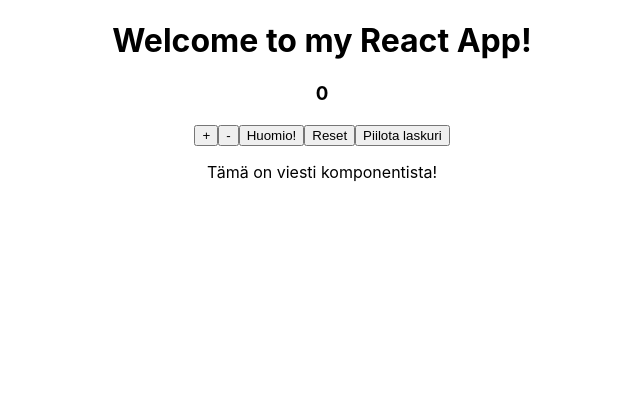
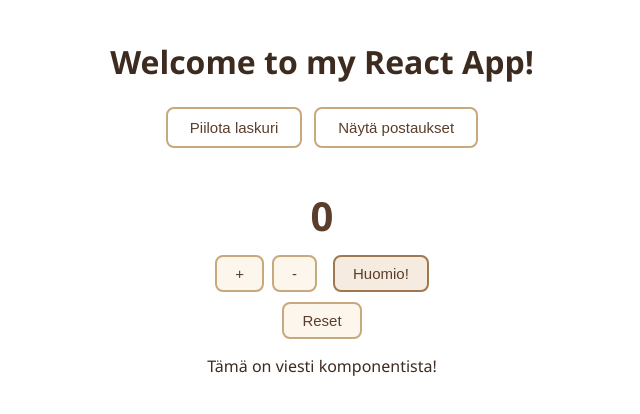
Before and after one commit to olekuz11/React-Careeria, a React (Create React App) app: page / in a window 1280 px wide. Both pictures are taken after a click on the button "Näytä laskuri". Shown: the top 414 px of the page, without its empty margins (318-958 px from the left). Built offline with nearby package versions, Linux system fonts and the light colour scheme.

Commit message:
päivä1 valmis

```diff
--- a/src/App.css
+++ b/src/App.css
@@ -1,38 +1,120 @@
 .App {
   text-align: center;
+  max-width: 900px;
+  margin: 40px auto;
+  padding: 0 20px;
+  font-family: 'Segoe UI', sans-serif;
+  color: #3d2b1f;
 }
 
-.App-logo {
-  height: 40vmin;
-  pointer-events: none;
+h1 {
+  font-size: 2rem;
+  margin-bottom: 24px;
+  color: #3d2b1f;
 }
 
-@media (prefers-reduced-motion: no-preference) {
-  .App-logo {
-    animation: App-logo-spin infinite 20s linear;
-  }
+h2 {
+  color: #5a3e2b;
+  margin-bottom: 16px;
 }
 
-.App-header {
-  background-color: #282c34;
-  min-height: 100vh;
-  display: flex;
-  flex-direction: column;
-  align-items: center;
-  justify-content: center;
-  font-size: calc(10px + 2vmin);
-  color: white;
+h3 {
+  font-size: 2.5rem;
+  margin-bottom: 12px;
+  color: #5a3e2b;
 }
 
-.App-link {
-  color: #61dafb;
+/* --- Navigation buttons (Näytä laskuri / Näytä postaukset) --- */
+
+.napit {
+  display: flex;
+  justify-content: center;
+  gap: 12px;
+  margin-bottom: 28px;
 }
 
-@keyframes App-logo-spin {
-  from {
-    transform: rotate(0deg);
-  }
-  to {
-    transform: rotate(360deg);
-  }
+.napit button {
+  padding: 10px 22px;
+  border: 2px solid #c8a97e;
+  background: #fff;
+  color: #5a3e2b;
+  border-radius: 8px;
+  cursor: pointer;
+  font-size: 15px;
+  transition: background 0.2s, color 0.2s;
 }
+
+.napit button:hover {
+  background: #f5ebe0;
+}
+
+/* --- Laskuri buttons --- */
+
+button {
+  padding: 8px 18px;
+  border: 2px solid #c8a97e;
+  background: #fdf6ec;
+  color: #5a3e2b;
+  border-radius: 8px;
+  cursor: pointer;
+  font-size: 15px;
+  transition: background 0.2s;
+}
+
+button:hover {
+  background: #f0dcc4;
+}
+
+.laskuri-napit {
+  display: flex;
+  justify-content: center;
+  gap: 8px;
+  margin-bottom: 10px;
+}
+
+.huomio-nappi {
+  margin-left: 8px;
+  border-color: #a07850;
+  background: #f5ebe0;
+}
+
+/* --- Posts grid --- */
+
+.posts-container {
+  display: grid;
+  grid-template-columns: repeat(auto-fill, minmax(220px, 1fr));
+  gap: 16px;
+  margin-top: 16px;
+  text-align: left;
+}
+
+.post-card {
+  background: #fdf6ec;
+  border: 1px solid #e5d5c0;
+  border-radius: 10px;
+  padding: 16px;
+  transition: box-shadow 0.2s;
+}
+
+.post-card:hover {
+  box-shadow: 0 4px 12px rgba(0,0,0,0.08);
+}
+
+.post-card h4 {
+  margin: 6px 0;
+  font-size: 14px;
+  color: #5a3e2b;
+  text-transform: capitalize;
+}
+
+.post-card p {
+  font-size: 13px;
+  color: #7a6350;
+  margin: 0;
+}
+
+.post-number {
+  font-size: 11px;
+  color: #c8a97e;
+  font-weight: bold;
+}
--- a/src/App.js
+++ b/src/App.js
@@ -2,25 +2,32 @@
 import './App.css'
 import Laskuri from './Laskuri'
 import Viesti from './Viesti'
+import Posts from './Posts'
 
 const App = () => {
 
-  // App komponentin tila
-const [showLaskuri, setShowLaskuri] = useState(false)
+  const [aktiivinen, setAktiivinen] = useState(null)
 
-const huomio = () => {
-  alert("Huomio!")
-}
+  const huomio = () => {
+    alert("Huomio!")
+  }
 
   return (
     <div className="App">
       <h1>Welcome to my React App!</h1>
 
-      {showLaskuri && <Laskuri huomio={huomio}/>}
+      <div className="napit">
+        <button onClick={() => setAktiivinen(aktiivinen === 'laskuri' ? null : 'laskuri')}>
+          {aktiivinen === 'laskuri' ? 'Piilota laskuri' : 'Näytä laskuri'}
+        </button>
 
-      <button onClick={() => setShowLaskuri(!showLaskuri)}>
-        {showLaskuri ? "Piilota laskuri" : "Näytä laskuri"}
-      </button>
+        <button onClick={() => setAktiivinen(aktiivinen === 'posts' ? null : 'posts')}>
+          {aktiivinen === 'posts' ? 'Piilota postaukset' : 'Näytä postaukset'}
+        </button>
+      </div>
+
+      {aktiivinen === 'laskuri' && <Laskuri huomio={huomio} />}
+      {aktiivinen === 'posts' && <Posts />}
 
       <Viesti teksti="Tämä on viesti komponentista!" />
 
--- a/src/Laskuri.jsx
+++ b/src/Laskuri.jsx
@@ -1,7 +1,8 @@
 import './App.css'
 import React, { useState } from 'react'
 
-const Laskuri = (props) => {
+//Propsi otettu vastaan suoraan nimellä
+const Laskuri = ({ huomio }) => {
 
     // Komponentin tilan määritys
   const [luku, setLuku] = useState(0)
@@ -9,11 +10,15 @@
   return (
     <>
       <h3>{luku}</h3>
+        <div className="laskuri-napit">
+            <button onClick={() => setLuku(luku + 1)}>+</button>
+            <button onClick={() => setLuku(luku - 1)}>-</button>
+            <button className="huomio-nappi" onClick={huomio}>Huomio!</button>
+        </div>
 
-      <button onClick={() => setLuku(luku + 1)}>+</button>
-      <button onClick={() => setLuku(luku - 1)}>-</button>
-      <button onClick={() => props.huomio()}>Huomio!</button>
-      <button onClick={() => setLuku(0)}>Reset</button>
+        <div>
+            <button onClick={() => setLuku(0)}>Reset</button>
+        </div>
     </>
   )
 }
--- /dev/null
+++ b/src/Posts.jsx
@@ -0,0 +1,29 @@
+import './App.css'
+import React, { useState, useEffect } from 'react'
+
+const Posts = () => {
+  const [posts, setPosts] = useState([])
+
+  useEffect(() => {
+    fetch('https://jsonplaceholder.typicode.com/posts')
+      .then(response => response.json())
+      .then(oliot => setPosts(oliot))
+  }, [])
+
+  return (
+    <>
+      <h2>Posts from typicode</h2>
+      <div className="posts-container">
+        {posts && posts.map(p => (
+          <div className="post-card" key={p.id}>
+            <span className="post-number">#{p.id}</span>
+            <h4>{p.title}</h4>
+            <p>{p.body}</p>
+          </div>
+        ))}
+      </div>
+    </>
+  )
+}
+
+export default Posts
```
